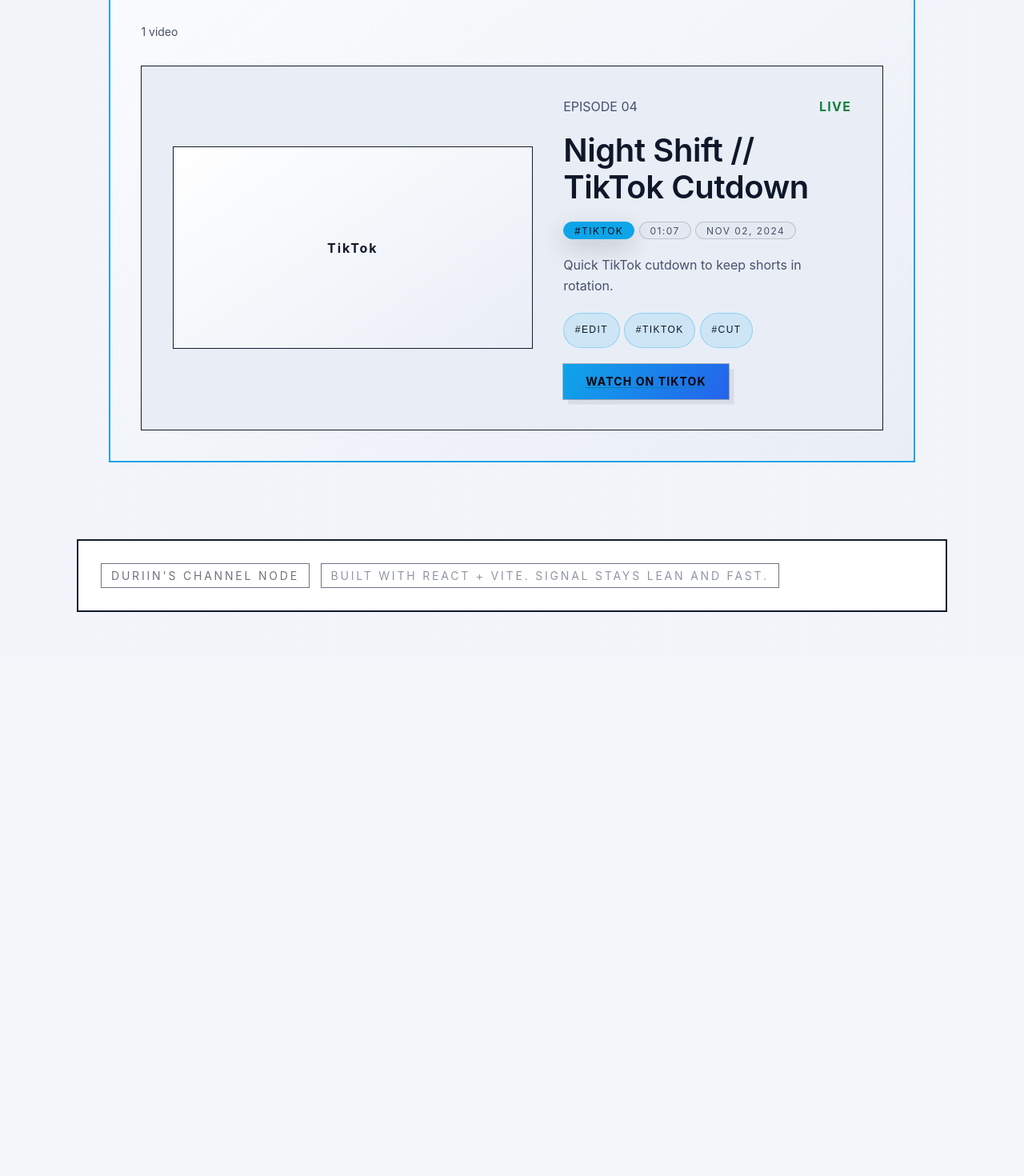
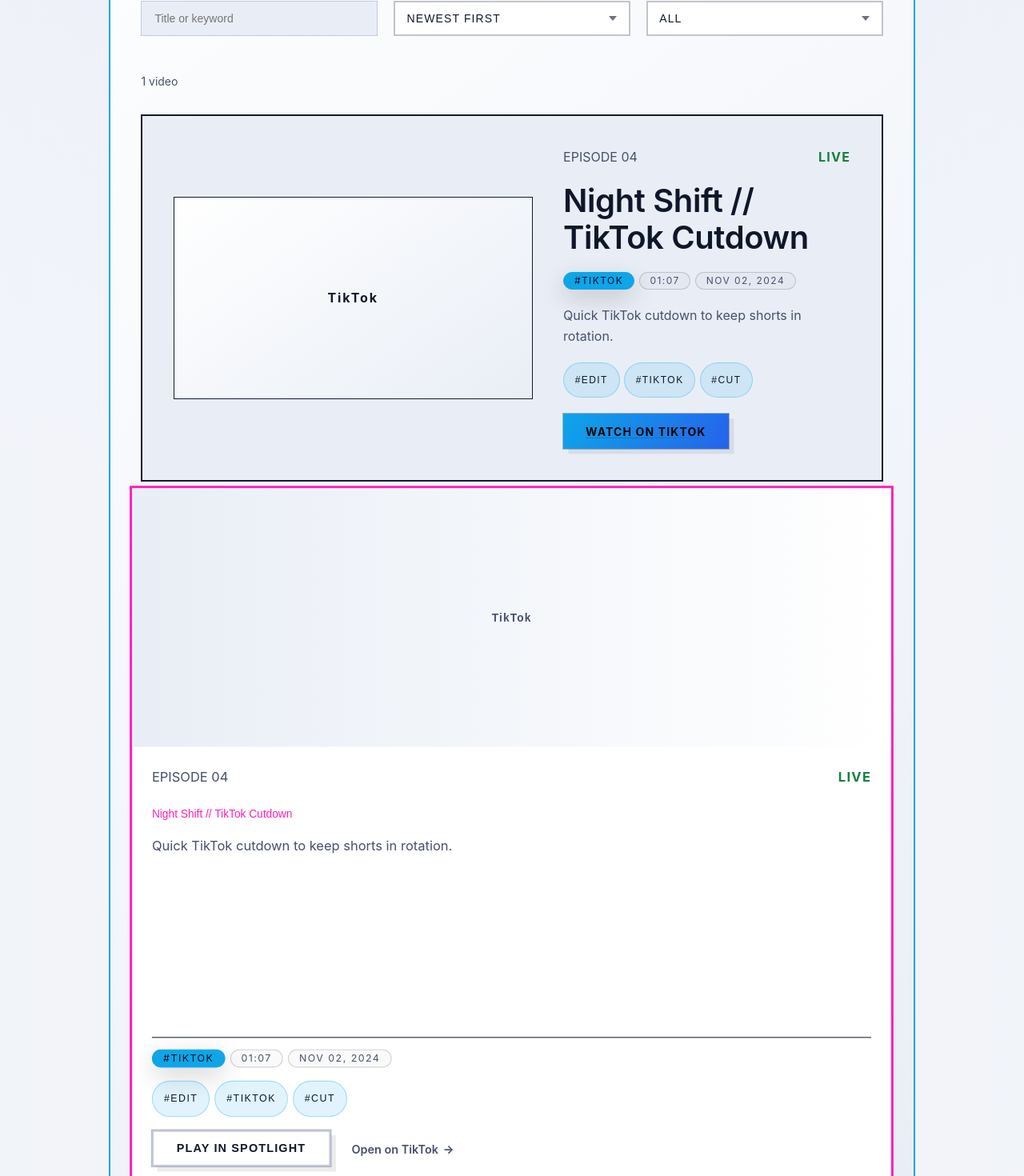
Before and after one commit to VCongini/duriin, a React (Vite) app: page /videos in a window 1280 px wide. Shown: the part 643-2113 px from the top of the page at 80% size. Before the commit the page ends 1464 px from the top, so only its background shows below. Built offline with nearby package versions, Linux system fonts and the light colour scheme.

Commit message:
Improve modern active text contrast and header layout

```diff
--- a/src/pages/Videos.tsx
+++ b/src/pages/Videos.tsx
@@ -1,4 +1,12 @@
-import React, { useCallback, useDeferredValue, useEffect, useId, useMemo, useRef, useState } from 'react';
+import React, {
+    useCallback,
+    useDeferredValue,
+    useEffect,
+    useId,
+    useMemo,
+    useRef,
+    useState
+} from 'react';
 import { videos } from '../content';
 import { Video } from '../content/types';
 import { formatDate } from '../utils/format';
@@ -58,9 +66,8 @@
     }, [filtered]);
 
     const featuredVideo = filtered.find((video) => video.id === featuredId) ?? filtered[0];
-    const gridVideos = featuredVideo
-        ? filtered.filter((video) => video.id !== featuredVideo.id)
-        : filtered;
+    const gridVideos = filtered;
+    const nextVideo = gridVideos.find((video) => video.id !== featuredVideo?.id);
 
     const resultText =
         filtered.length === 1
@@ -113,6 +120,10 @@
         if (sortMenuRef.current && !sortMenuRef.current.contains(event.relatedTarget as Node | null)) {
             setSortMenuOpen(false);
         }
+    }, []);
+
+    const handleVideoSelect = useCallback((id: string) => {
+        setFeaturedId(id);
     }, []);
 
     useEffect(() => {
@@ -282,7 +293,14 @@
                 </div>
 
                 {featuredVideo ? (
-                    <article className="video-spotlight">
+                    <article
+                        key={featuredVideo.id}
+                        className="video-spotlight"
+                        role="region"
+                        aria-live="polite"
+                        aria-atomic="false"
+                        aria-label="Selected video"
+                    >
                         <div className="video-spotlight__media">
                             {featuredVideo.platform === 'YouTube' && featuredVideo.embedUrl ? (
                                 <iframe
@@ -351,11 +369,11 @@
                                 >
                                     Watch on {featuredVideo.platform}
                                 </a>
-                                {gridVideos.length ? (
+                                {nextVideo ? (
                                     <button
                                         type="button"
                                         className="btn btn--ghost"
-                                        onClick={() => setFeaturedId(gridVideos[0].id)}
+                                        onClick={() => handleVideoSelect(nextVideo.id)}
                                     >
                                         Next in queue
                                     </button>
@@ -371,8 +389,17 @@
 
                 {gridVideos.length ? (
                     <div className="video-grid" role="list">
-                        {gridVideos.map((video) => (
-                            <article key={video.id} className="video-card" role="listitem">
+                        {gridVideos.map((video) => {
+                            const isActive = video.id === featuredId;
+
+                            return (
+                                <article
+                                    key={video.id}
+                                    className={`video-card ${isActive ? 'is-active' : ''}`}
+                                    role="listitem"
+                                    aria-current={isActive ? 'true' : undefined}
+                                    onClick={() => handleVideoSelect(video.id)}
+                                >
                                 {/*
                                  * Enhanced thumbnail sizing for better mobile prominence — image now uses full-width,
                                  * larger min-height, object-fit: cover, theme compatible.
@@ -380,8 +407,9 @@
                                 <button
                                     type="button"
                                     className="video-card__media"
-                                    onClick={() => setFeaturedId(video.id)}
+                                    onClick={() => handleVideoSelect(video.id)}
                                     aria-label={`Preview ${video.title} in the player`}
+                                    aria-pressed={isActive}
                                 >
                                     {video.thumbnailUrl ? (
                                         <img src={video.thumbnailUrl} alt="" loading="lazy" />
@@ -399,7 +427,11 @@
                                         </span>
                                     </div>
                                     <h3 className="video-card__title">
-                                        <button type="button" onClick={() => setFeaturedId(video.id)}>
+                                        <button
+                                            type="button"
+                                            onClick={() => handleVideoSelect(video.id)}
+                                            aria-pressed={isActive}
+                                        >
                                             {video.title}
                                         </button>
                                     </h3>
@@ -435,7 +467,8 @@
                                             <button
                                                 type="button"
                                                 className="btn btn--ghost"
-                                                onClick={() => setFeaturedId(video.id)}
+                                                onClick={() => handleVideoSelect(video.id)}
+                                                aria-pressed={isActive}
                                             >
                                                 Play in spotlight
                                             </button>
@@ -451,7 +484,8 @@
                                     </div>
                                 </div>
                             </article>
-                        ))}
+                        );
+                        })}
                     </div>
                 ) : null}
             </section>
--- a/src/styles/components/_content.scss
+++ b/src/styles/components/_content.scss
@@ -161,7 +161,7 @@
 }
 
 .episode {
-    border: 1px solid var(--panel-outline);
+    border: var(--video-border-width) solid var(--panel-outline);
     border-radius: calc(var(--panel-radius) - 0.25rem);
     @include responsive-space(padding, var(--space-md), var(--space-lg));
     display: flex;
@@ -215,7 +215,7 @@
 .post {
     --card-padding: 1.5rem;
     --card-block-gap: 1rem;
-    border: 1px solid var(--panel-outline);
+    border: var(--video-border-width) solid var(--panel-outline);
     border-radius: calc(var(--panel-radius) - 0.25rem);
     padding: var(--card-padding);
     background: var(--color-bg-muted);
@@ -409,10 +409,11 @@
     grid-template-columns: 1fr;
     gap: clamp(var(--space-md), 3vw, var(--space-xl));
     padding: clamp(var(--space-lg), 3vw, var(--space-xl));
-    border: 1px solid var(--panel-outline);
+    border: var(--video-border-width) solid var(--panel-outline);
     border-radius: var(--panel-radius);
     background: var(--color-bg-muted);
     box-shadow: var(--panel-shadow);
+    animation: spotlightFade 0.4s ease;
 }
 
 @include respond(tablet) {
@@ -429,6 +430,7 @@
     border-radius: calc(var(--panel-radius) - 0.35rem);
     background: linear-gradient(145deg, var(--color-bg-panel), var(--color-bg-muted));
     box-shadow: inset 0 0 0 1px var(--panel-outline);
+    animation: spotlightFade 0.4s ease;
 }
 
 .video-spotlight__media iframe,
@@ -479,13 +481,48 @@
     --card-block-gap: 1rem;
     display: flex;
     flex-direction: column;
+    position: relative;
+    isolation: isolate;
     background: var(--color-bg-panel);
-    border: 1px solid var(--panel-outline);
+    border: var(--video-border-width) solid var(--panel-outline);
     border-radius: var(--panel-radius);
     overflow: hidden;
     box-shadow: var(--panel-shadow);
     cursor: pointer;
-    transition: transform 180ms ease, box-shadow 180ms ease, border-color 180ms ease;
+    transition: transform 300ms cubic-bezier(0.4, 0, 0.2, 1),
+        box-shadow 200ms ease,
+        border-color 200ms ease;
+    will-change: transform, box-shadow;
+}
+
+.video-card.is-active {
+    border: var(--video-border-width-active) solid var(--video-active-outline);
+    box-shadow: var(--video-active-shadow), var(--panel-shadow);
+    background: var(--video-active-surface);
+    transform: translateY(-2px) scale(1.03);
+}
+
+.video-card.is-active:hover,
+.video-card.is-active:focus-within {
+    border-color: var(--video-active-outline);
+    box-shadow: var(--video-active-shadow), var(--panel-shadow);
+}
+
+.video-card.is-active::after {
+    content: '';
+    position: absolute;
+    inset: 0;
+    background: var(--video-active-overlay);
+    pointer-events: none;
+    z-index: 0;
+}
+
+.video-card.is-active .video-card__media img {
+    transform: scale(1.02);
+}
+
+.video-card.is-active .video-card__title button {
+    color: var(--video-active-title);
 }
 
 .video-card__media {
@@ -498,6 +535,7 @@
     min-height: 14rem;
     overflow: hidden;
     position: relative;
+    z-index: 1;
 
     @include respond(tablet) {
         min-height: 15.5rem;
@@ -534,6 +572,8 @@
     flex-direction: column;
     gap: var(--card-block-gap);
     height: 100%;
+    position: relative;
+    z-index: 1;
 }
 
 .video-card__title {
@@ -572,11 +612,16 @@
     gap: var(--space-sm);
 }
 
-.video-card:hover,
-.video-card:focus-within {
+.video-card:not(.is-active):hover,
+.video-card:not(.is-active):focus-within {
     transform: translateY(-4px);
     border-color: var(--color-border-strong);
     box-shadow: var(--panel-shadow), 0 18px 40px rgba(0, 0, 0, 0.32);
+}
+
+.video-card.is-active:hover,
+.video-card.is-active:focus-within {
+    transform: scale(1.02);
 }
 
 .video-card:hover .video-card__media img,
@@ -605,6 +650,23 @@
     .video-card:hover .video-card__media img,
     .video-card:focus-within .video-card__media img {
         transform: none;
+    }
+
+    .video-spotlight,
+    .video-spotlight__media {
+        animation: none;
+    }
+}
+
+@keyframes spotlightFade {
+    from {
+        opacity: 0;
+        transform: translateY(10px);
+    }
+
+    to {
+        opacity: 1;
+        transform: translateY(0);
     }
 }
 
--- a/src/styles/themes/_brutalist-dark.scss
+++ b/src/styles/themes/_brutalist-dark.scss
@@ -59,6 +59,12 @@
         radial-gradient(circle at top, #111827 0, #050608 55%);
     --shadow-brutalist: 0 0 0 1px rgba(95, 240, 255, 0.35), 0.45rem 0.45rem 0 0 rgba(0, 0, 0, 0.95);
     --shadow-modern: 0 30px 80px rgba(5, 6, 24, 0.9);
+    --video-border-width: var(--border-base);
+    --video-border-width-active: var(--border-thick);
+    --video-active-outline: #ff2bd0;
+    --video-active-surface: var(--color-bg-panel);
+    --video-active-overlay: transparent;
+    --video-active-shadow: var(--shadow-brutalist);
     --feature-card-shadow-brutalist: none;
     --feature-card-shadow-modern: var(--shadow-modern);
     --feature-border-strong: 3px solid var(--color-border-strong);
--- a/src/styles/themes/_brutalist-light.scss
+++ b/src/styles/themes/_brutalist-light.scss
@@ -59,6 +59,12 @@
         radial-gradient(circle at top, #e8ecf7 0, #f5f7fb 55%);
     --shadow-brutalist: 0 0 0 1px rgba(17, 27, 47, 0.3), 0.4rem 0.4rem 0 0 rgba(15, 23, 42, 0.08);
     --shadow-modern: 0 25px 60px rgba(15, 23, 42, 0.15);
+    --video-border-width: var(--border-base);
+    --video-border-width-active: var(--border-thick);
+    --video-active-outline: #ff1fb7;
+    --video-active-surface: var(--color-bg-panel);
+    --video-active-overlay: transparent;
+    --video-active-shadow: var(--shadow-brutalist);
     --feature-card-shadow-brutalist: none;
     --feature-card-shadow-modern: var(--shadow-modern);
     --feature-border-strong: 3px solid var(--color-border-strong);
--- a/src/styles/utilities/_variables.scss
+++ b/src/styles/utilities/_variables.scss
@@ -102,6 +102,14 @@
     --app-bg-image: radial-gradient(circle at top, #111827 0, #050608 55%);
     --shadow-brutalist: 0 0 0 1px rgba(95, 240, 255, 0.35), 0.45rem 0.45rem 0 0 rgba(0, 0, 0, 0.95);
     --shadow-modern: 0 30px 80px rgba(5, 6, 24, 0.9);
+    --video-border-width: var(--border-thin);
+    --video-border-width-active: var(--border-base);
+    --video-active-outline: var(--color-accent);
+    --video-active-title: var(--video-active-outline);
+    --video-active-surface: var(--color-bg-panel);
+    --video-active-overlay: radial-gradient(circle at 20% 20%, rgba(22, 242, 214, 0.12), transparent 35%),
+        radial-gradient(circle at 80% 10%, rgba(78, 163, 255, 0.18), transparent 40%);
+    --video-active-shadow: 0 14px 35px rgba(0, 0, 0, 0.45);
     --panel-radius: var(--radius-none);
     --panel-border-width: var(--border-base);
     --panel-outline: var(--color-border);
```
Also changed, not shown: src/styles/components/_header.scss (+6 -3 lines), src/styles/themes/_modern-dark.scss (+9 -0 lines), src/styles/themes/_modern-light.scss (+9 -0 lines).
